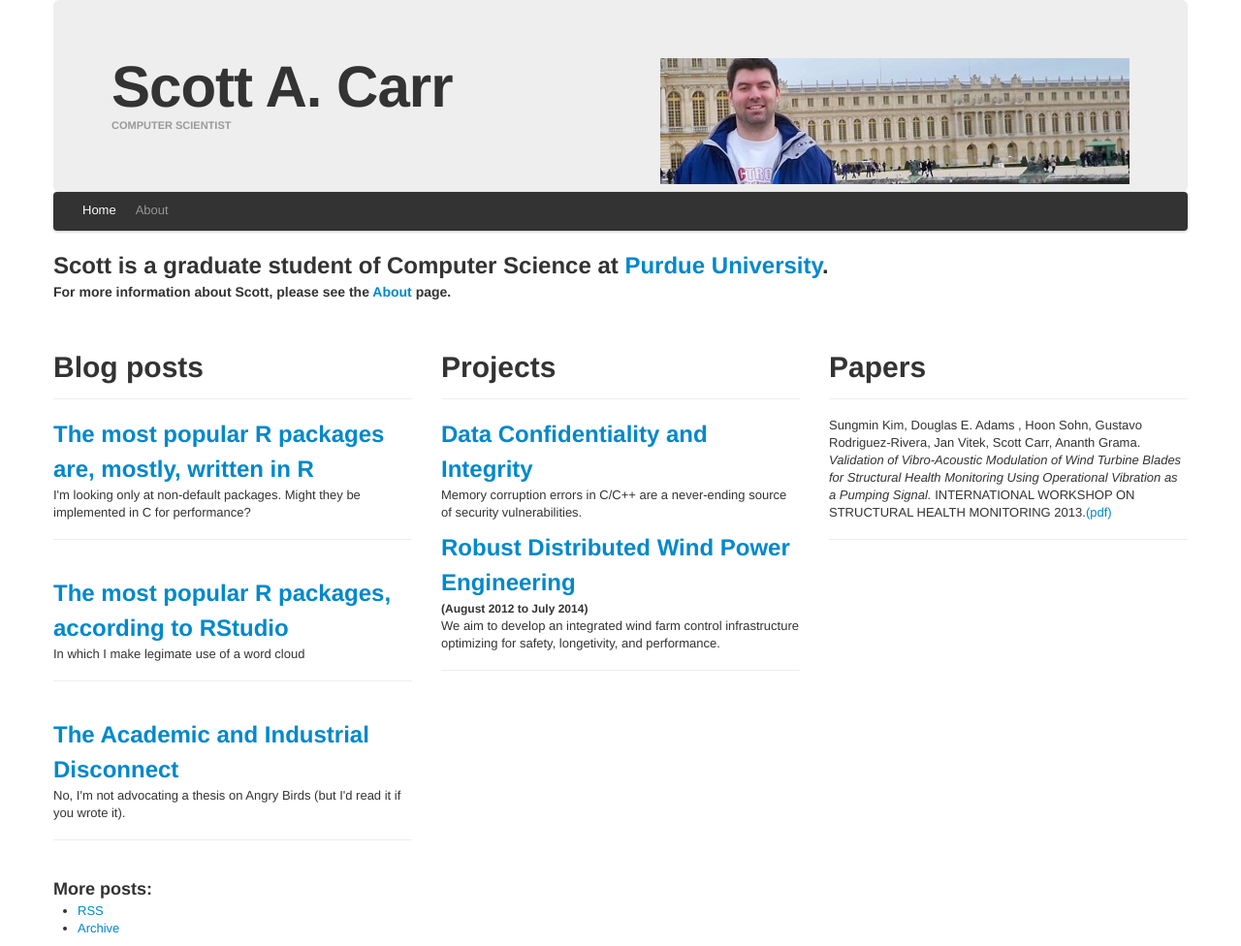
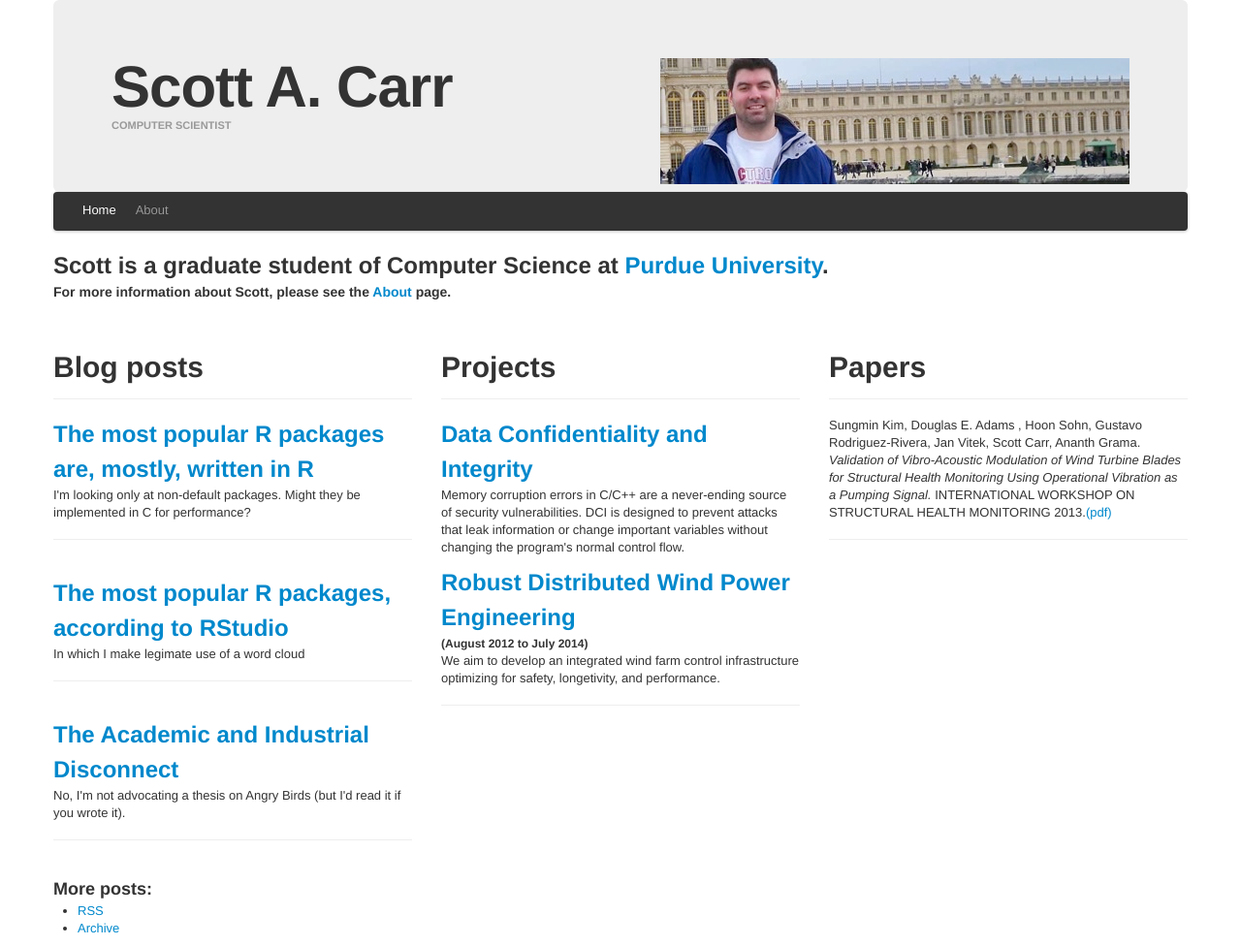
Before and after one commit to scottcarr/scottcarr.github.com, a Jekyll site: the page built from index.html, in a window 1280 px wide. Shown: the whole page at 97% size. Built offline with Jekyll 4.4.1, drawn with Linux system fonts in a browser that asks for light colours.

Commit message:
fix projects

```diff
--- a/index.html
+++ b/index.html
@@ -44,7 +44,9 @@ title_element: h1
       <h2 class="title"><a href="">Data Confidentiality and Integrity</a></h2>
       <p>
       Memory corruption errors in C/C++ are a never-ending source of
-      security vulnerabilities.
+      security vulnerabilities.  DCI is designed to prevent attacks that leak
+      information or change important variables without changing the program's
+      normal control flow.
       </p>
       <h2 class="title"><a href="http://wind.cs.purdue.edu">
           Robust Distributed Wind Power Engineering</a></h2>
```
